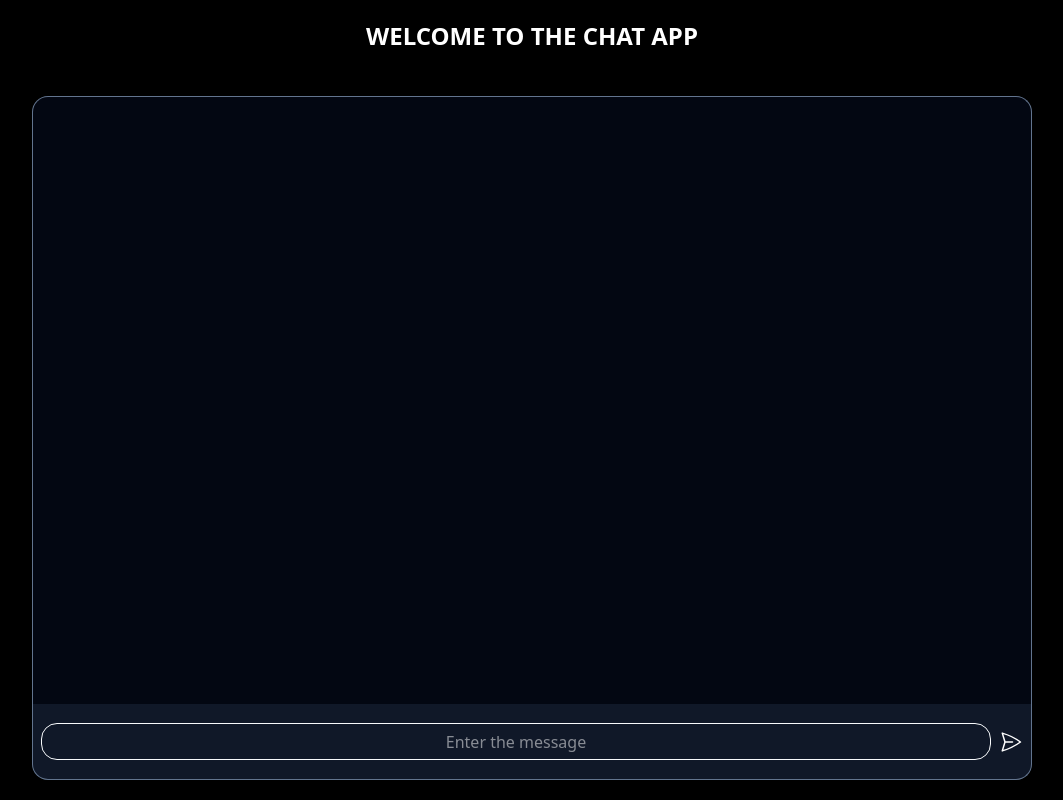
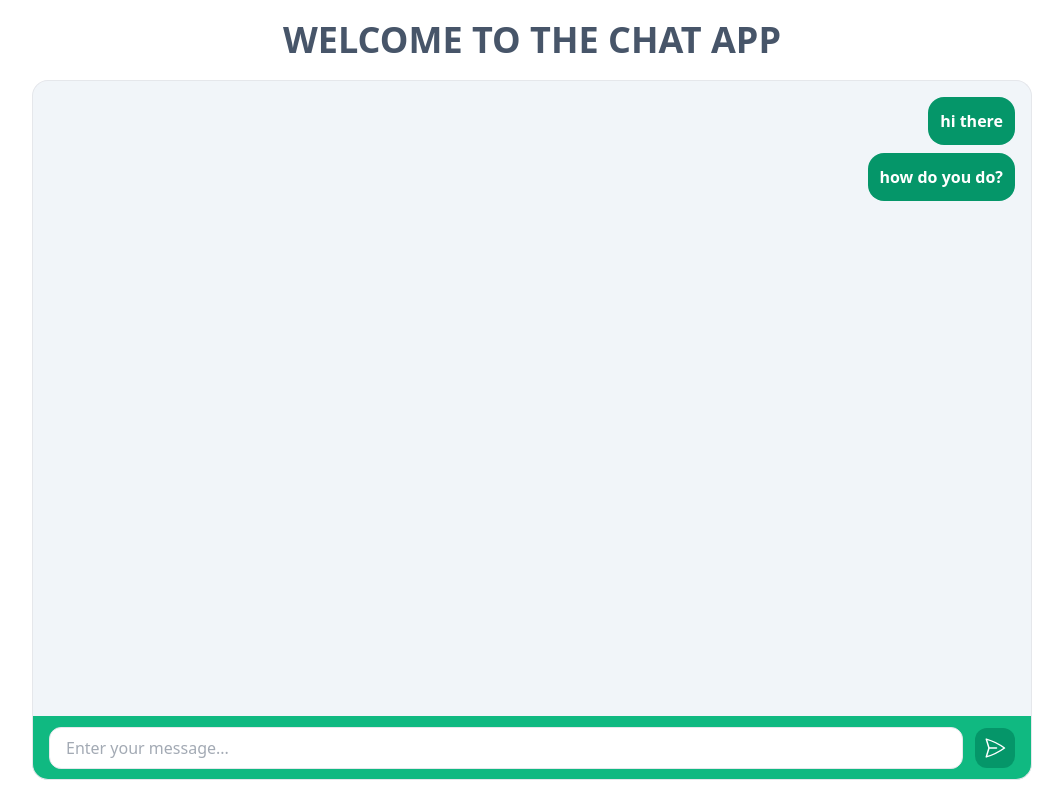
Before and after one commit to Bhumesh01/chatApp, a React (Vite) app in the folder client/: page / in a window 1280 px wide. Shown: the whole page, without its empty margins (108-1171 px from the left). Built offline with nearby package versions, Linux system fonts and the light colour scheme; no server answers.

Commit message:
Basic Frontend with message sending capability

```diff
--- a/client/src/App.tsx
+++ b/client/src/App.tsx
@@ -1,20 +1,52 @@
-import { } from 'react'
-import { SendIcon } from './Icons/sendIcon'
+import { SendIcon } from "./Icons/sendIcon"
+import { useEffect, useRef, useState } from "react"
 
-function App() {
-
+export default function App() {
+  const [messages, setMessages] = useState<string[]>(["hi there", "how do you do?"]);
+  const inputRef = useRef<HTMLInputElement>(null);
+  const wsRef = useRef<WebSocket>(null);
+  useEffect(()=>{
+    const ws = new WebSocket("ws://localhost:8080");
+    wsRef.current = ws;
+    ws.onmessage = (event)=>{
+      setMessages(m=>[...m, event.data]);
+    };
+    ws.onopen = ()=>{
+      ws.send(JSON.stringify({
+        "type": "join",
+        "payload":{
+          "roomId": "1234"
+        }
+      }))
+    }
+    return ()=>{
+      ws.close();
+    }
+  }, [])
   return (
-    <div className='flex flex-col bg-black h-screen p-5 sm:pl-15 sm:pr-15 lg:pl-35 lg:pr-35'>
-      <div className='flex-1/10 text-white font-bold text-2xl m-auto text-center'>WELCOME TO THE CHAT APP</div>
-      <div className='flex-8/10 bg-gray-950 border border-slate-500 border-b-0 rounded-t-2xl'>
-
+    <div className="flex flex-col bg-bg h-screen p-5 sm:pl-15 sm:pr-15 lg:pl-35 lg:pr-35">
+      <div className="h-auto text-text font-bold text-2xl sm:text-3xl lg:text-4xl flex items-center justify-center mb-5">
+        WELCOME TO THE CHAT APP
       </div>
-      <div className='flex-1/10 bg-gray-900 border border-t-0 border-slate-500 rounded-b-2xl text-white flex justify-center items-center gap-2'>
-        <input className='text-white text-center w-full border border-slate-50 rounded-2xl h-3/6 ml-2' type='Text' placeholder='Enter the message' />
-        <button className='mr-2'>{<SendIcon />}</button>
+      <div className="flex-1 bg-card border border-borderCard border-b-0 rounded-t-2xl overflow-y-auto p-4">
+        {messages.map((message, id)=><div key={id} className="p-3 rounded-2xl font-semibold bg-bgPrimary text-bg w-fit ml-auto mb-2">{message}</div>)}
+      </div>
+      <div className="h-16 bg-bgSecondary border border-t-0 border-borderCard rounded-b-2xl flex items-center gap-3 px-4">
+        <input ref={inputRef} className="flex-1 bg-white text-text px-4 py-2 border border-borderCard rounded-xl focus:outline-none focus:ring-2 focus:ring-bgPrimary focus:border-transparent" type="text" placeholder="Enter your message..." />
+        <button onClick={()=>{
+          const message= inputRef.current?.value;
+          if(message){
+            wsRef.current?.send(JSON.stringify({
+              "type": "chat",
+              "payload": {
+                "message": message
+              }
+            }));
+          }
+        }} className="bg-cardText hover:bg-opacity-90 text-white p-2 rounded-xl transition-colors duration-200 flex items-center justify-center" >
+          <SendIcon />
+        </button>
       </div>
     </div>
   )
 }
-
-export default App
--- a/client/src/index.css
+++ b/client/src/index.css
@@ -1 +1,13 @@
 @import "tailwindcss";
+@theme{
+    /* Background Colors */
+    --color-bg:  #ffffff;
+    --color-bgPrimary: #059669;
+    --color-bgSecondary: #10b981;
+    /* Text Colors */
+    --color-text: #475569;
+    --color-cardText: #059669;
+    /* Surface Colors */
+    --color-card: #f1f5f9;
+    --color-borderCard: #e5e7eb;
+}
```
